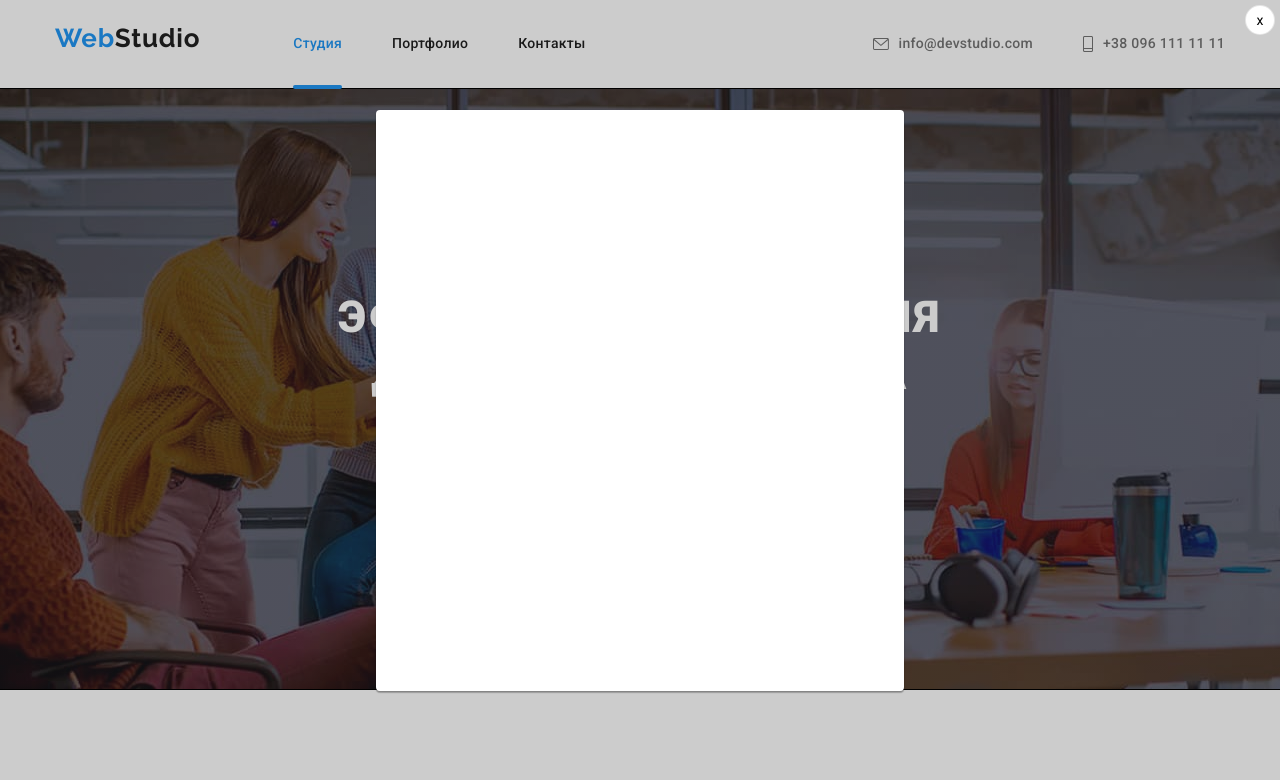
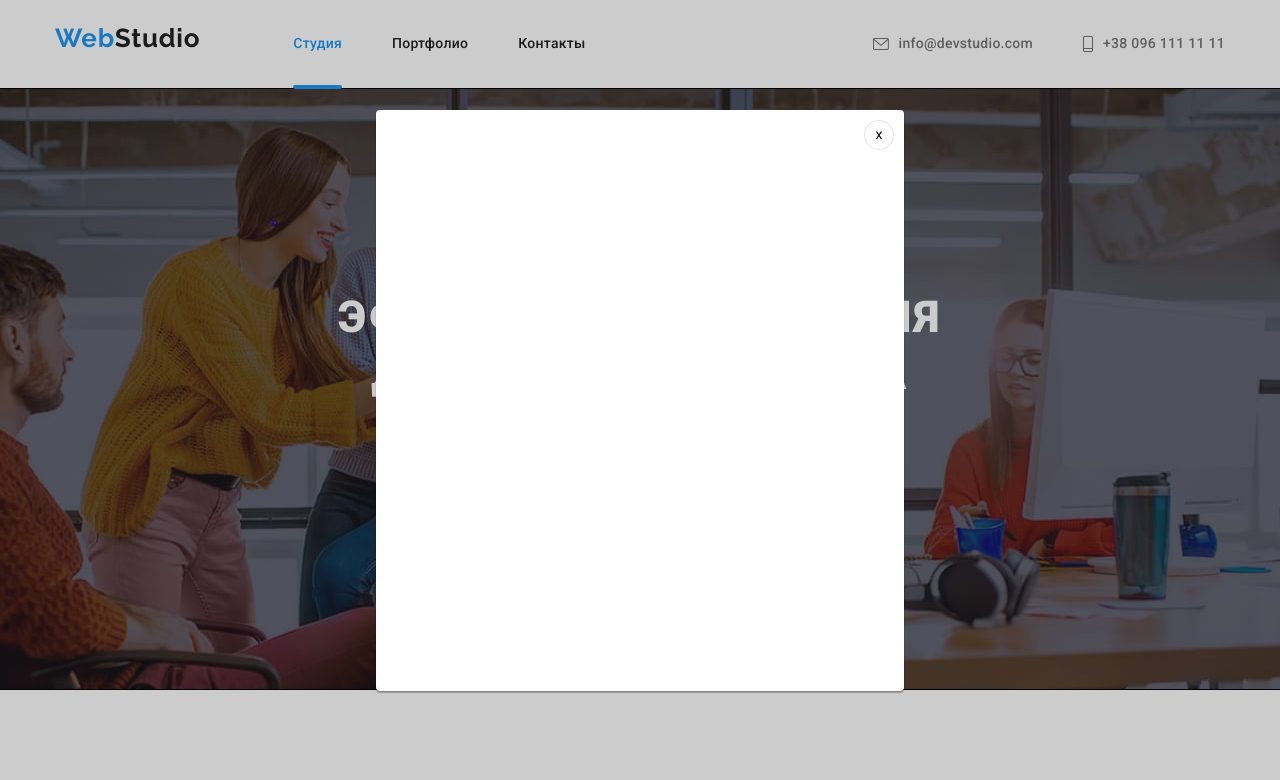
Before and after one commit to IrynnnaFedorova/goit-markup-hw-05, a plain HTML site: page index.html in a window 1280 px wide. Both pictures are taken after a click on the button "Заказать услугу". Shown: the top 780 px of the page. Drawn offline with nearby package versions, Linux system fonts and the light colour scheme.

Commit message:
Добавляет правки позиционирования кнопки модалки

```diff
--- a/css/styles.css
+++ b/css/styles.css
@@ -898,12 +898,13 @@ img {
   /*transform: scale(1);*/
   transition: transform 300ms cubic-bezier(0.4, 0, 0.2, 1),
     opacity 300ms cubic-bezier(0.4, 0, 0.2, 1);
+  position: relative;
 }
 
 .close-btn {
   position: absolute;
-  right: 5px;
-  top: 5px;
+  right: 10px;
+  top: 10px;
   background-color: var(--white-text-color);
   border-radius: 50%;
   width: 30px;
```
